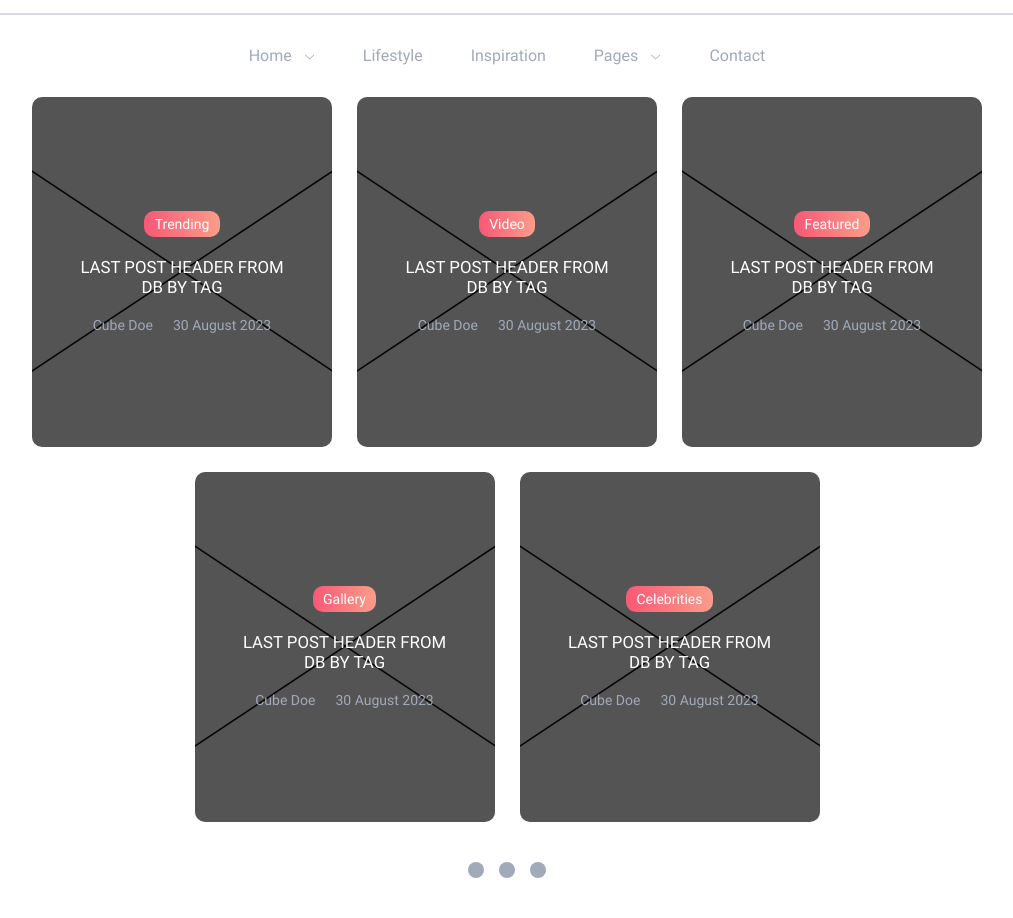
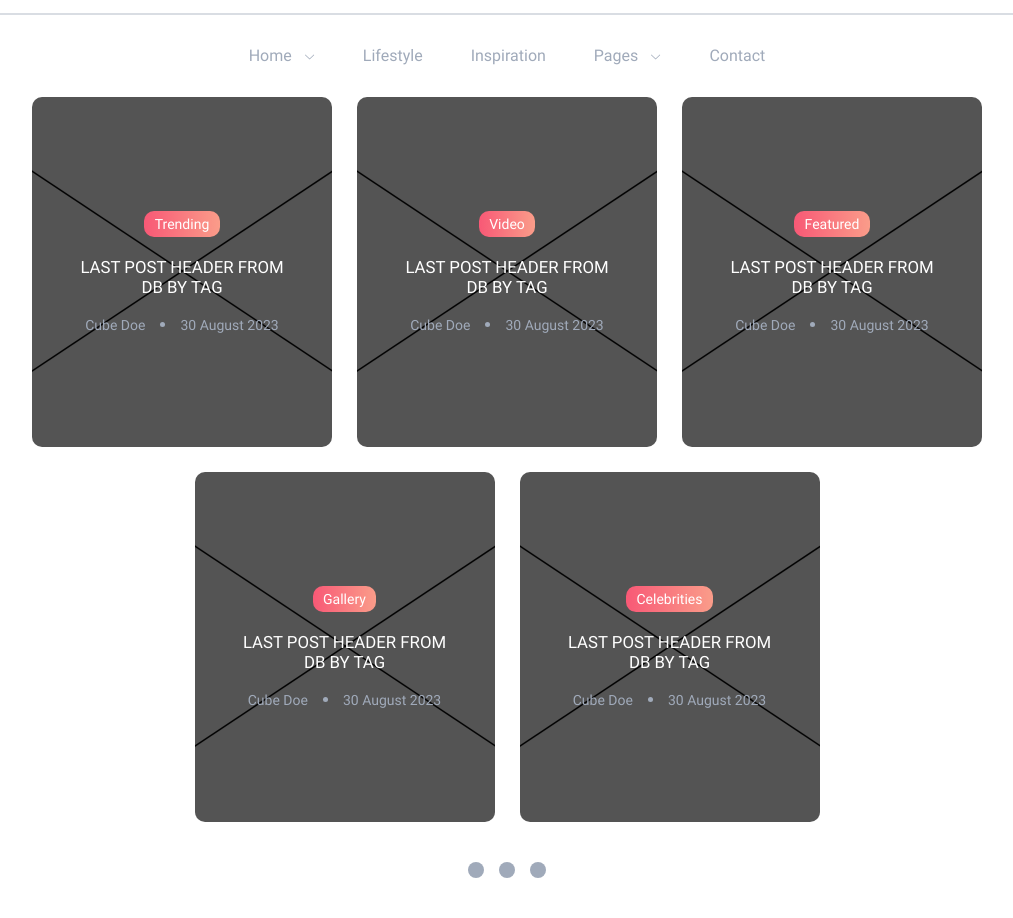
Before and after one commit to MIU-cz/PHP-Work, a PHP site: page / in a window 1280 px wide. Shown: the part 200-1118 px from the top of the page, without its empty margins (133-1146 px from the left). Run offline with PHP 8.4, Linux system fonts and the light colour scheme.

Commit message:
fix: post slider & main section

```diff
--- a/ibaCZ-Blog/components/_Main.php
+++ b/ibaCZ-Blog/components/_Main.php
@@ -0,0 +1,34 @@
+<?php
+require '_tags-items.php';
+
+$postItem = [
+	'tag' => '',
+	'title' => 'last post header from DB by tag',
+	'text' => 'Lorem ipsum dolor sit, amet consectetur adipisicing elit. Esse id voluptate amet placeat beatae tempora eveniet officiis sint',
+	'autor' => 'Cube Doe',
+	'date' => date('d F Y', getDate()[0]),
+	'img' => './src/img/blog-foto-tmp.svg'
+];
+
+$colPost = 10;
+
+?>
+
+<div class="main__container">
+	<div class="main__content">
+		<div class="main__item_container">
+			<div class="main__item_content">
+				<div class="item_foto"></div>
+				<div class="item_tag"></div>
+				<div class="item_autor">
+					<div class="autor_foto"></div>
+					<div class="autor_name"></div>
+					<div class="deco_dot"></div>
+					<div class="autor_date"></div>
+				</div>
+			</div>
+		</div>
+	</div>
+
+	<div class="aside__content"></div>
+</div>
--- a/ibaCZ-Blog/src/css/_Main.scss
+++ b/ibaCZ-Blog/src/css/_Main.scss
@@ -0,0 +1,18 @@
+.main__container {
+	width: 100%;
+	display: grid;
+	grid-auto-flow: row;
+	gap: 25px;
+
+	@media (min-width: 1200px) {
+		grid-template-columns: 2fr 1fr;
+	}
+}
+
+.main__content {
+	@include Flexyble();
+}
+
+.aside__content {
+	@include Flexyble();
+}
--- a/ibaCZ-Blog/src/css/_Post-slider.scss
+++ b/ibaCZ-Blog/src/css/_Post-slider.scss
@@ -32,11 +32,22 @@
 	.item_description {
 		@include Flexyble();
 		flex-direction: row;
-		gap: 20px;
+		gap: 15px;
 
 		@include fontStyle($color: $c-blue-grayest);
 
 		.item_autor {
+			@include Flexyble();
+
+			&::after {
+				content: "";
+				display: inline-block;
+				margin-left: 15px;
+				width: 5px;
+				height: 5px;
+				border-radius: 50%;
+				background-color: $c-blue-grayest;
+			}
 		}
 		.item_date {
 		}
--- a/ibaCZ-Blog/src/css/style.css
+++ b/ibaCZ-Blog/src/css/style.css
@@ -398,13 +398,27 @@
   justify-content: center;
   align-items: center;
   flex-direction: row;
-  gap: 20px;
+  gap: 15px;
   font-family: "Roboto-Regular";
   font-size: inherit;
   font-weight: inherit;
   letter-spacing: normal;
   line-height: normal;
   color: hsl(217, 16%, 68%);
+}
+.item_content .item_description .item_autor {
+  display: flex;
+  justify-content: center;
+  align-items: center;
+}
+.item_content .item_description .item_autor::after {
+  content: "";
+  display: inline-block;
+  margin-left: 15px;
+  width: 5px;
+  height: 5px;
+  border-radius: 50%;
+  background-color: hsl(217, 16%, 68%);
 }
 .pag_btns {
   display: flex;
@@ -420,6 +434,30 @@
   }
 }
 
+.main__container {
+  width: 100%;
+  display: grid;
+  grid-auto-flow: row;
+  gap: 25px;
+}
+@media (min-width: 1200px) {
+  .main__container {
+    grid-template-columns: 2fr 1fr;
+  }
+}
+
+.main__content {
+  display: flex;
+  justify-content: center;
+  align-items: center;
+}
+
+.aside__content {
+  display: flex;
+  justify-content: center;
+  align-items: center;
+}
+
 body {
   font-family: "Roboto-Regular";
   font-size: 14px;
```
Also changed, not shown: 1 other file.
